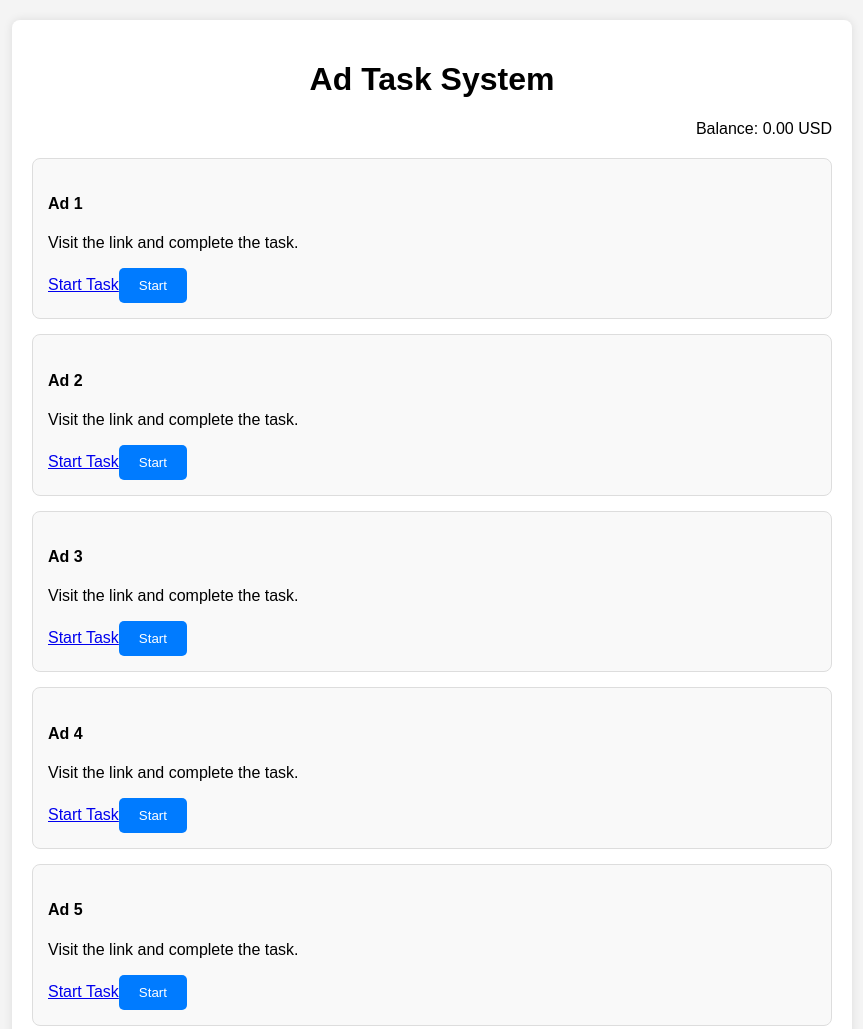
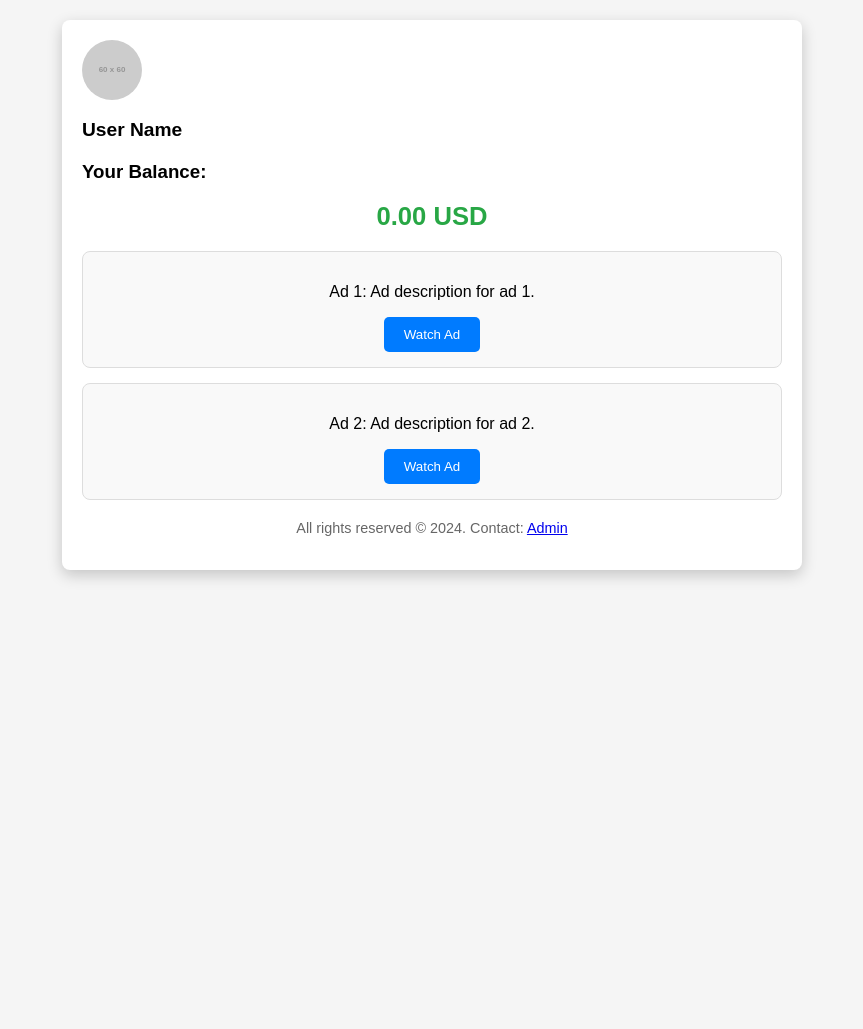
Before and after one commit to mdazizulislam1/Aziz, a plain HTML site: page index.html in a window 1280 px wide. Shown: the top 1029 px of the page, without its empty margins (208-1071 px from the left). After the commit the page ends 800 px from the top, so only its background shows below. Drawn offline with Linux system fonts and the light colour scheme; placeholder pictures from the web are drawn by us.

Commit message:
Update index.html

```diff
--- a/index.html
+++ b/index.html
@@ -3,246 +3,171 @@
 <head>
     <meta charset="UTF-8">
     <meta name="viewport" content="width=device-width, initial-scale=1.0">
-    <title>Ad Task System</title>
+    <title>Earning From M A I</title>
     <style>
+        /* General Styling */
         body {
             font-family: Arial, sans-serif;
+            background-color: #f5f5f5;
             margin: 0;
             padding: 0;
-            background: #f4f4f4;
+            display: flex;
+            justify-content: center;
+            align-items: flex-start;
+            min-height: 100vh;
         }
 
         .container {
-            max-width: 800px;
-            margin: 20px auto;
+            width: 90%;
+            max-width: 700px;
             background: #fff;
+            border-radius: 8px;
             padding: 20px;
-            border-radius: 8px;
-            box-shadow: 0 0 10px rgba(0, 0, 0, 0.1);
+            box-shadow: 0 5px 15px rgba(0, 0, 0, 0.2);
+            margin-top: 20px;
+            position: relative;
         }
 
-        h1, h3 {
+        h2 {
+            color: #333;
+            font-size: 1.8rem;
+            text-align: center;
+            margin-bottom: 20px;
+        }
+
+        .profile-info, .balance-info, .ads-container {
+            margin-bottom: 20px;
+        }
+
+        .profile-info img {
+            width: 60px;
+            height: 60px;
+            border-radius: 50%;
+            margin-bottom: 10px;
+        }
+
+        .profile-info h3 {
+            font-size: 1.2rem;
+            margin: 5px 0;
+        }
+
+        .balance {
+            font-size: 1.6rem;
+            color: #28a745;
+            font-weight: bold;
             text-align: center;
         }
 
-        .ad-section {
-            margin-bottom: 20px;
-        }
-
-        .task-card {
+        .ad-card {
             padding: 15px;
             background: #f9f9f9;
             border: 1px solid #ddd;
             border-radius: 8px;
+            text-align: center;
             margin-bottom: 15px;
         }
 
-        .task-card input[type="text"] {
-            width: 100%;
-            padding: 10px;
-            margin: 10px 0;
-            border: 1px solid #ddd;
-            border-radius: 5px;
-            font-size: 1rem;
-        }
-
-        .task-card button {
+        .ad-card button {
             padding: 10px 20px;
             background: #007bff;
             color: #fff;
             border: none;
             border-radius: 5px;
             cursor: pointer;
+            transition: background 0.3s;
         }
 
-        .task-card button:hover {
+        .ad-card button:hover {
             background: #0056b3;
         }
 
-        #balance-display {
-            text-align: right;
-            margin-bottom: 20px;
-        }
-
-        .timer {
-            display: inline-block;
-            font-size: 1.5rem;
-            color: red;
-            margin-left: 10px;
-        }
-
-        /* Full screen modal style */
-        .modal {
-            display: none;
-            position: fixed;
-            top: 0;
-            left: 0;
-            width: 100%;
-            height: 100%;
-            background-color: rgba(0, 0, 0, 0.8);
-            color: white;
-            justify-content: center;
-            align-items: center;
-            z-index: 1000;
-        }
-
-        .modal-content {
-            background: #333;
-            padding: 20px;
-            border-radius: 8px;
+        footer {
             text-align: center;
+            margin-top: 20px;
+            font-size: 0.9rem;
+            color: #666;
         }
     </style>
 </head>
 <body>
-
     <div class="container">
-    <h1>Ad Task System</h1>
-    <div id="balance-display">
-        Balance: <span id="balance">0.00</span> USD
+        <!-- Profile Section -->
+        <div class="profile-info">
+            <img src="https://via.placeholder.com/60" alt="Profile Image" id="profileImage">
+            <h3 id="profileName">User Name</h3>
         </div>
 
-    <div class="ad-section" id="existingAdsContainer">
-        <h3>Existing Ads</h3>
-        <!-- Existing ads will be rendered here -->
+        <!-- Balance Section -->
+        <div class="balance-info">
+            <h3>Your Balance:</h3>
+            <div class="balance" id="balance">0.000 USD</div>
         </div>
 
-    <div class="ad-section" id="newAdsContainer">
-        <h3>New Ads</h3>
-        <!-- New ads will be rendered here -->
-    </div>
-</div>
+        <!-- Ads Section -->
+        <div class="ads-container" id="adsContainer"></div>
 
-<!-- Modal for showing ad and timer -->
-<div id="timerModal" class="modal">
-    <div class="modal-content">
-        <h3>Ad Task</h3>
-        <p id="adDescription"></p>
-        <p>Time Remaining: <span id="timerDisplay" class="timer">01:00</span></p>
-        <button id="closeModalBtn">Close</button>
-    </div>
+        <!-- Footer -->
+        <footer>
+            <p>All rights reserved © 2024. Contact: <a href="https://t.me/mdazizulislam1">Admin</a></p>
+        </footer>
     </div>
 
     <script>
-    let balance = 0.0;
+        let balance = parseFloat(localStorage.getItem('balance') || '0.000');
+        const adEarnings = 0.050; // Earnings per ad
+        const totalAds = 2; // Total number of ads
 
-    const existingAdsData = [
-        { id: "ad1", title: "Ad 1", description: "Visit the link and complete the task.", url: "https://example.com/ad1", reward: 0.20 },
-        { id: "ad2", title: "Ad 2", description: "Visit the link and complete the task.", url: "https://example.com/ad2", reward: 0.25 },
-        { id: "ad3", title: "Ad 3", description: "Visit the link and complete the task.", url: "https://example.com/ad3", reward: 0.30 },
-        { id: "ad4", title: "Ad 4", description: "Visit the link and complete the task.", url: "https://example.com/ad4", reward: 0.15 },
-        { id: "ad5", title: "Ad 5", description: "Visit the link and complete the task.", url: "https://example.com/ad5", reward: 0.20 }
+        const adsData = [
+            { title: 'Ad 1', description: 'Ad description for ad 1.', url: 'https://example.com/ad1', earnings: 0.020 },
+            { title: 'Ad 2', description: 'Ad description for ad 2.', url: 'https://example.com/ad2', earnings: 0.025 },
         ];
 
-    const newAdsData = [
-        { id: "task1", title: "Task 1", description: "Click the link to open the task.", url: "https://example.com/task1", privateCode: "12345", reward: 0.10 },
-        { id: "task2", title: "Task 2", description: "Submit the private code after completing the task.", url: "https://example.com/task2", privateCode: "67890", reward: 0.15 },
-        { id: "task3", title: "Task 3", description: "Click the link to open the task.", url: "https://example.com/task3", privateCode: "54321", reward: 0.12 },
-        { id: "task4", title: "Task 4", description: "Submit the private code after completing the task.", url: "https://example.com/task4", privateCode: "98765", reward: 0.14 },
-        { id: "task5", title: "Task 5", description: "Click the link to open the task.", url: "https://example.com/task5", privateCode: "11223", reward: 0.18 }
-    ];
+        // Handle Ad Click
+        function handleAdClick(adId, url, earnings) {
+            let lastClicked = localStorage.getItem(adId + '_lastClicked');
+            let now = Date.now();
 
-    function renderAds(containerId, adsData, isTimeSensitive = false) {
-        const container = document.getElementById(containerId);
-        container.innerHTML = '';
-
-        adsData.forEach((ad, index) => {
-            const taskCard = document.createElement('div');
-            taskCard.classList.add('task-card');
-
-            const adTitle = document.createElement('h4');
-            adTitle.innerText = ad.title;
-
-            const adDescription = document.createElement('p');
-            adDescription.innerText = ad.description;
-
-            const adLink = document.createElement('a');
-            adLink.href = ad.url;
-            adLink.target = '_blank';
-            adLink.innerText = "Start Task";
-
-            // If it's an existing ad, only show Start button without the code input
-            const startButton = document.createElement('button');
-            startButton.innerText = 'Start';
-            startButton.onclick = () => startAd(ad.id, ad.description, 60);  // 60 seconds timer
-
-            taskCard.appendChild(adTitle);
-            taskCard.appendChild(adDescription);
-            taskCard.appendChild(adLink);
-            taskCard.appendChild(startButton);
-
-            if (!isTimeSensitive) {
-                const inputBox = document.createElement('input');
-                inputBox.type = 'text';
-                inputBox.placeholder = 'Enter code';
-                inputBox.id = `${ad.id}_input`;
-
-                const submitButton = document.createElement('button');
-                submitButton.innerText = 'Submit';
-                submitButton.onclick = () => verifyAd(ad.id, ad.privateCode, ad.reward);
-
-                taskCard.appendChild(inputBox);
-                taskCard.appendChild(submitButton);
+            // Check if the ad has been clicked within the last 24 hours
+            if (lastClicked && (now - lastClicked < 24 * 60 * 60 * 1000)) {
+                alert('You can only watch this ad once every 24 hours.');
+                return;
             }
 
-            container.appendChild(taskCard);
-        });
+            // Immediately update balance upon ad click
+            alert(`You have earned ${earnings} USD!`);
+            balance += earnings;
+            localStorage.setItem('balance', balance.toFixed(2));
+            document.getElementById('balance').innerText = `${balance.toFixed(2)} USD`;
+            localStorage.setItem(adId + '_lastClicked', now);
         }
 
-    function startAd(adId, description, duration) {
-        // Show the modal and start the timer
-        document.getElementById('timerModal').style.display = 'flex';
-        document.getElementById('adDescription').innerText = description;
-        startTimer(adId, duration);
-    }
+        // Load Ads on Page Load
+        window.onload = function () {
+            const savedBalance = parseFloat(localStorage.getItem('balance') || '0.000');
+            document.getElementById('balance').innerText = `${savedBalance.toFixed(2)} USD`;
 
-    function startTimer(adId, duration) {
-        let timer = duration, minutes, seconds;
-        const timerDisplay = document.getElementById('timerDisplay');
+            const adsContainer = document.getElementById('adsContainer');
+            adsContainer.innerHTML = ''; // Clear the container before adding ads
 
-        const interval = setInterval(function () {
-            minutes = Math.floor(timer / 60);
-            seconds = timer % 60;
+            for (let i = 0; i < totalAds; i++) {
+                const adCard = document.createElement('div');
+                adCard.classList.add('ad-card');
+                adCard.id = `ad${i + 1}`;
 
-            timerDisplay.textContent = `${minutes}:${seconds < 10 ? '0' + seconds : seconds}`;
+                const adContent = document.createElement('p');
+                adContent.innerText = `${adsData[i].title}: ${adsData[i].description}`;
 
-            if (--timer < 0) {
-                clearInterval(interval);
-                enableBackButton();
-            }
-        }, 1000);
-    }
-
-    function verifyAd(adId, privateCode, reward) {
-        const userCode = document.getElementById(`${adId}_input`).value.trim();
-
-        if (userCode === privateCode) {
-            alert(`Task completed successfully! You earned ${reward} USD.`);
-            balance += reward;
-            document.getElementById('balance').innerText = balance.toFixed(2);
-            document.getElementById(adId).style.display = 'none';
-        } else {
-            alert('Incorrect code! Please try again.');
-        }
-    }
-
-    function enableBackButton() {
-        // Re-enable the back button after the timer is over
-        history.pushState(null, "", location.href);
-        window.onpopstate = function () {
-            history.go(1);
-        };
-    }
-
-    document.getElementById('closeModalBtn').onclick = function() {
-        document.getElementById('timerModal').style.display = 'none';
+                const adButton = document.createElement('button');
+                adButton.innerText = 'Watch Ad';
+                adButton.onclick = function () {
+                    handleAdClick(`ad${i + 1}`, adsData[i].url, adsData[i].earnings);
                 };
 
-    window.onload = function () {
-        renderAds('existingAdsContainer', existingAdsData, true); // For first 5 ads with timer (no code)
-        renderAds('newAdsContainer', newAdsData, false); // For remaining ads, only code verification
+                adCard.appendChild(adContent);
+                adCard.appendChild(adButton);
+                adsContainer.appendChild(adCard);
+            }
         };
     </script>
-
 </body>
 </html>
```
Lines whose indentation alone changed are shown as unchanged.
